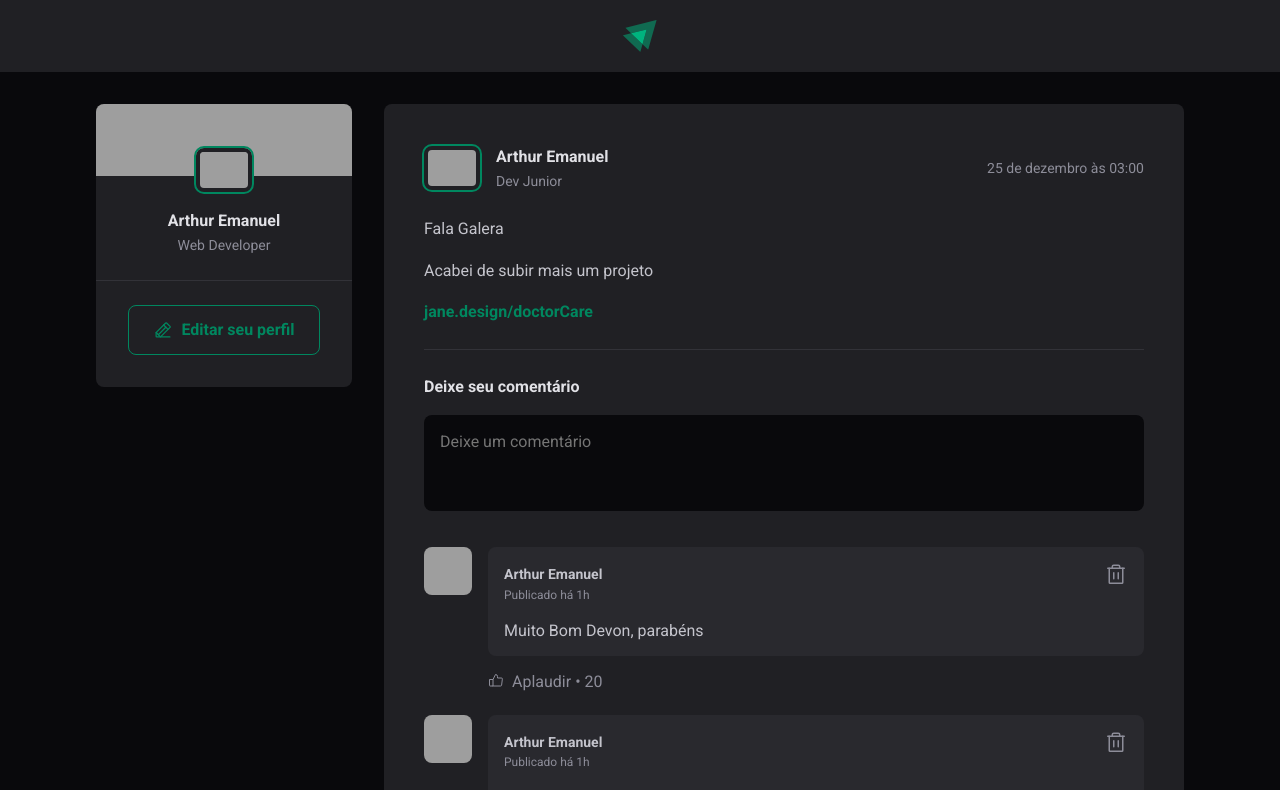
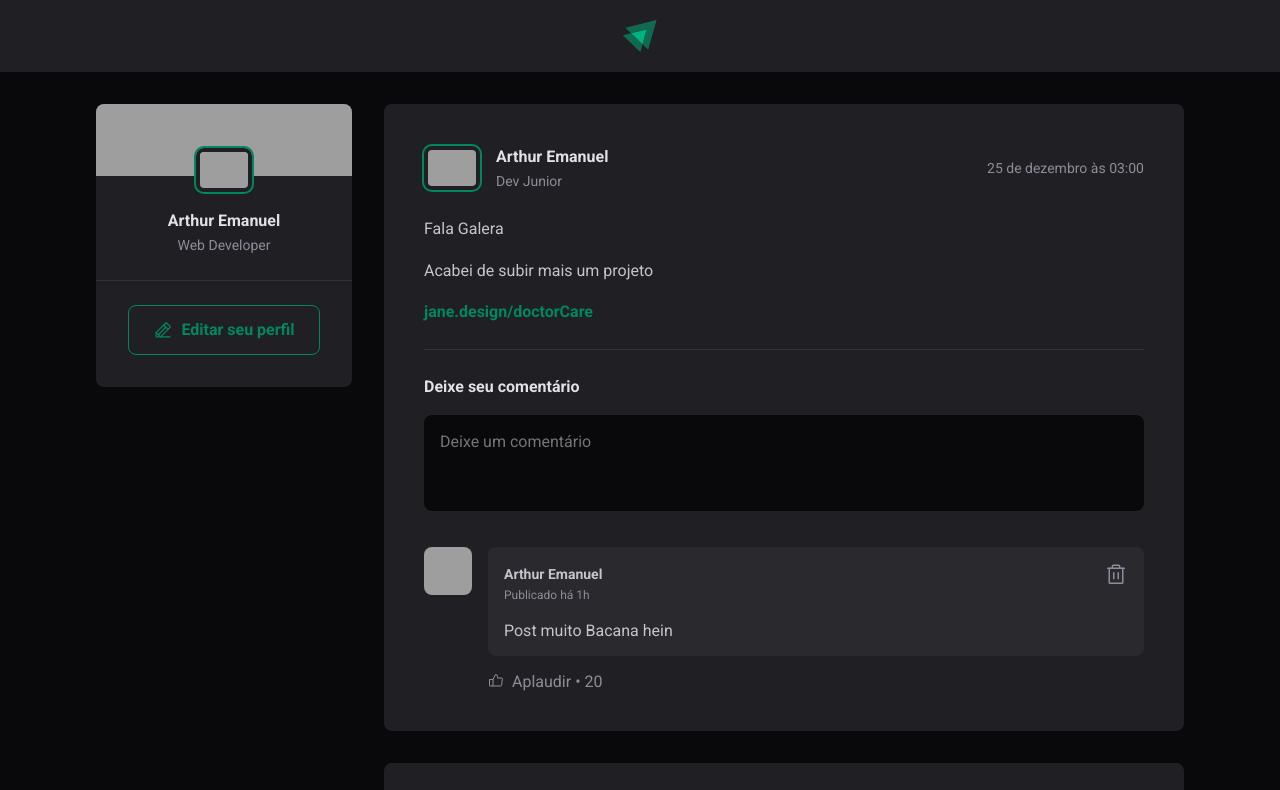
Before and after one commit to Arthurresendee/Fundamentos-do-React, a React (Vite) app in the folder Fundamentos do react/: page / in a window 1280 px wide. Shown: the top 790 px of the page. Built offline with nearby package versions, Linux system fonts and the light colour scheme; grey boxes are pictures that could not be loaded.

Commit message:
finalizando o envio dos comentários nos posts

```diff
--- a/Fundamentos do react/src/components/Comment.jsx
+++ b/Fundamentos do react/src/components/Comment.jsx
@@ -2,7 +2,7 @@
 import styles from './Comment.module.css'
 import { Avatar } from './Avatar'
 
-export function Comment() {
+export function Comment({content}) {
     return (
         <div className={styles.comment}>
             <Avatar hasBorder={false} src="https://avatars.githubusercontent.com/u/95095230?v=4" />
@@ -20,7 +20,7 @@
                         </button>
                     </header>
 
-                    <p>Muito Bom Devon, parabéns</p>
+                    <p>{content}</p>
                 </div>
 
                 <footer>
--- a/Fundamentos do react/src/components/Post.jsx
+++ b/Fundamentos do react/src/components/Post.jsx
@@ -2,8 +2,15 @@
 import { Comment } from './Comment'
 import { Avatar } from './Avatar'
 import { LineSegment } from 'phosphor-react'
+import { useState } from 'react'
 
 export function Post({ author, publishedAt, content }) {
+    const [comments, setComments] = useState([
+        'Post muito Bacana hein'
+    ])
+
+    const [newCommentText, setNewCommentText] = useState('');
+
     const publishedDateFormatted = new Intl.DateTimeFormat('pt-BR', {
         day: '2-digit',
         month: 'long',
@@ -11,6 +18,18 @@
         minute: '2-digit',
 
     }).format(publishedAt)
+
+    function handleCreateNewComment() {
+        event.preventDefault();
+
+        setComments([...comments,newCommentText])
+        setNewCommentText('');
+    }
+
+    function handleCreateNewCommentChange(){
+        setNewCommentText(event.target.value);
+    }
+
     return (
         <article className={styles.post}>
             <header>
@@ -40,10 +59,15 @@
                 })}
             </div>
 
-            <form className={styles.commentForm}>
+            <form onSubmit={handleCreateNewComment} className={styles.commentForm}>
                 <strong> Deixe seu comentário </strong>
 
-                <textarea placeholder='Deixe um comentário'></textarea>
+                <textarea
+                    name="commentTextArea"
+                    placeholder='Deixe um comentário'
+                    onChange={handleCreateNewCommentChange}
+                    value={newCommentText}
+                />
 
                 <footer>
                     <button type="submit"> Comentar</button>
@@ -51,9 +75,10 @@
             </form>
 
             <div className={styles.commentList}>
-                <Comment />
-                <Comment />
-                <Comment />
+                {comments.map(comment =>{
+                        return <Comment content={comment}/>
+                    })
+                }
             </div>
         </article>
     )
```
